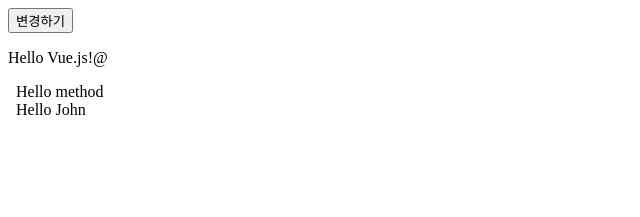
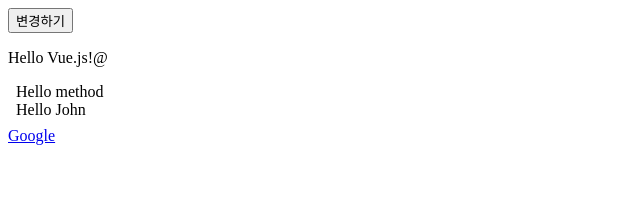
Before and after one commit to Woochang1132/VueBook, a Vue app: page / in a window 1280 px wide. Shown: the top 217 px of the page, without its empty margins (0-640 px from the left). Built offline with nearby package versions, Linux system fonts and the light colour scheme.

Commit message:
VueBook : linkValue data 활용

```diff
--- a/src/App.vue
+++ b/src/App.vue
@@ -1,17 +1,20 @@
 <template>
   <TransitionTag/>
   <MethodReturn/>
+  <LinkValue/>
 </template>
 
 <script>
 import TransitionTag from './components/TransitionTag.vue'
 import MethodReturn from './components/MethodReturn.vue'
+import LinkValue from './components/LinkValue.vue'
 
 export default {
   name: 'App',
   components: {
     TransitionTag,
-    MethodReturn
+    MethodReturn,
+    LinkValue
   }
 }
 </script>
--- /dev/null
+++ b/src/components/LinkValue.vue
@@ -0,0 +1,22 @@
+<template>
+    <head></head>
+
+    <div>
+        <a v-bind:href="linkValue">Google</a>
+    </div>
+
+</template>
+
+<script>
+    export default {
+        data() {
+            return {
+                linkValue: 'https://www.google.com'
+            }
+        },
+    }
+</script>
+
+<style lang="scss" scoped>
+
+</style>
```
